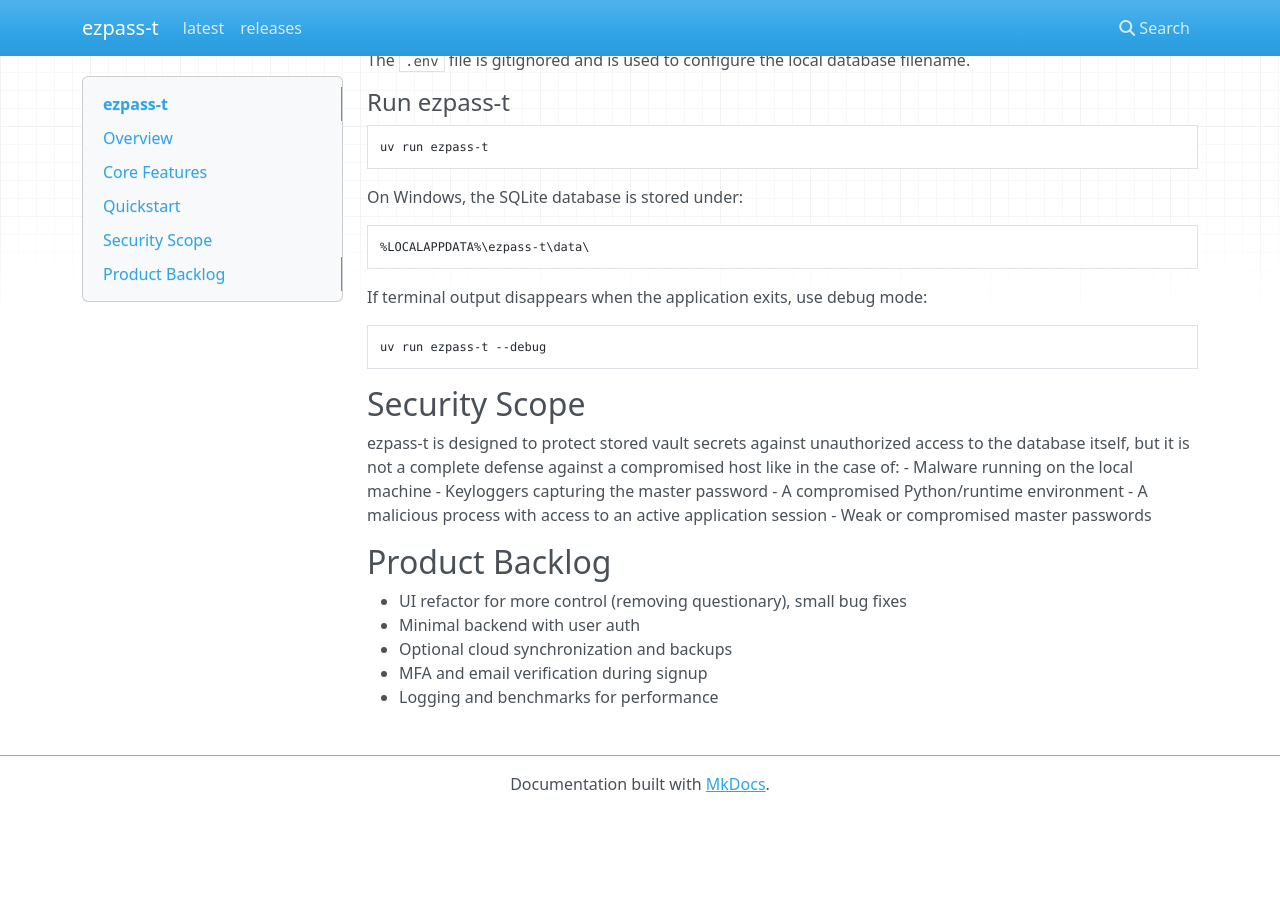
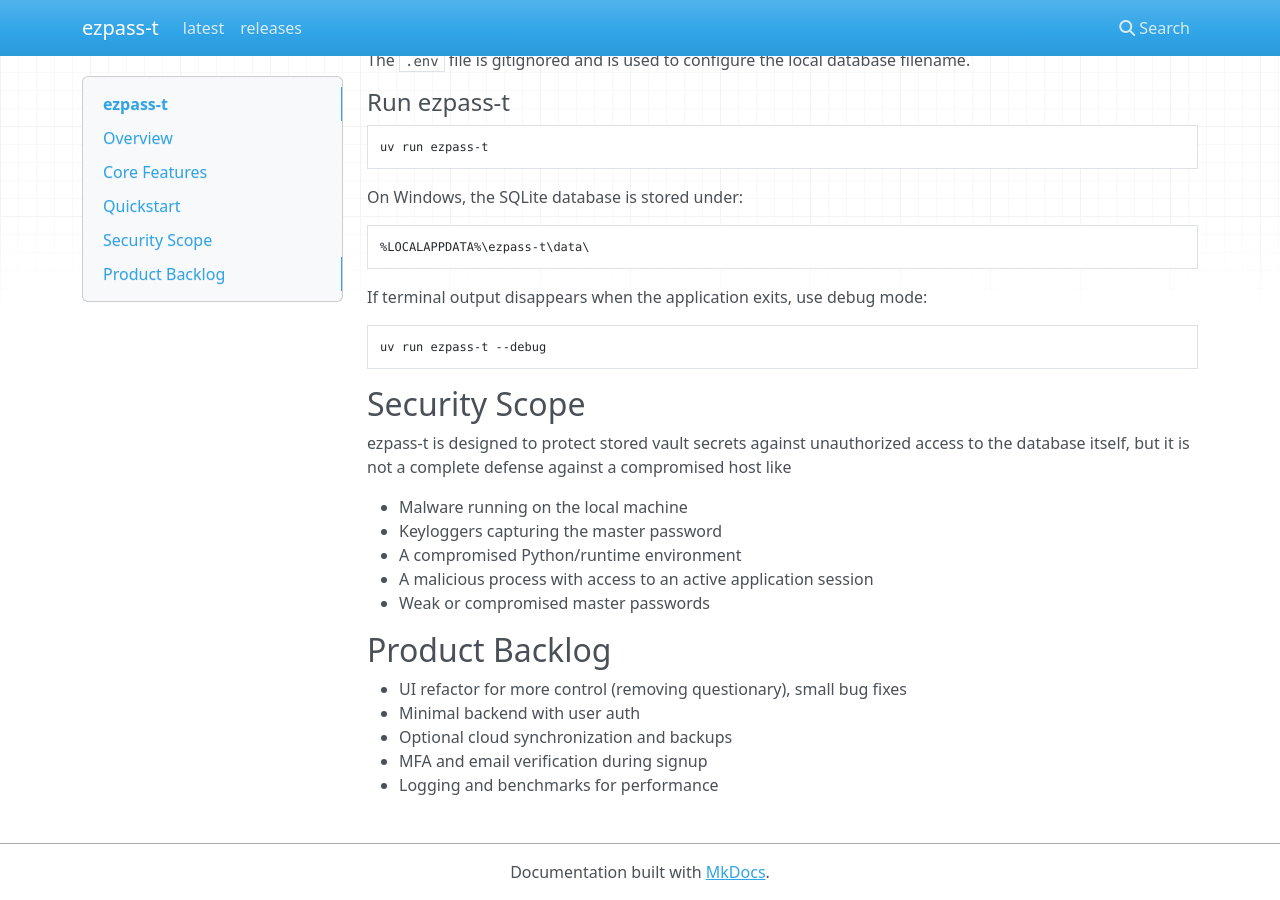
Before and after one commit to joseph-d-gallant/ezpass-t, an MkDocs documentation site: the page built from docs/index.md, in a window 1280 px wide and 900 px high, scrolled down 1525 px. Built offline with MkDocs 1.6.1, drawn with Linux system fonts in a browser that asks for light colours; nearby versions of some CDN libraries; before the commit the page ends 2337 px from its top, so only the background shows below that.

```diff
--- a/docs/index.md
+++ b/docs/index.md
@@ -80,7 +80,8 @@ uv run ezpass-t --debug
 
 ## Security Scope
 
-ezpass-t is designed to protect stored vault secrets against unauthorized access to the database itself, but it is not a complete defense against a compromised host like in the case of:
+ezpass-t is designed to protect stored vault secrets against unauthorized access to the database itself, but it is not a complete defense against a compromised host like
+
 - Malware running on the local machine
 - Keyloggers capturing the master password
 - A compromised Python/runtime environment
```
